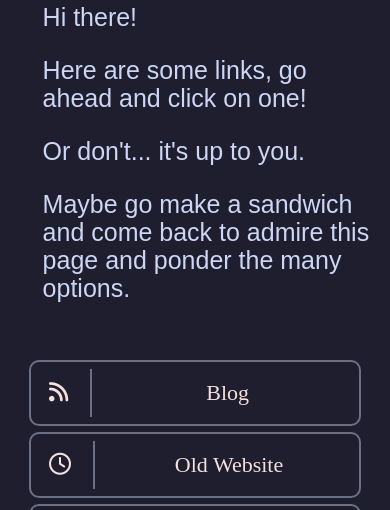
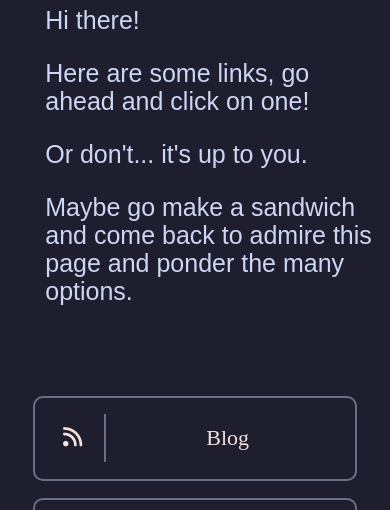
Before and after one commit to korbexmachina/Linkshrub, a plain HTML site: page index.html in a window 390 px wide. Shown: the part 421-931 px from the top of the page. Drawn offline with Linux system fonts and the light colour scheme.

Commit message:
fix mobile font size

```diff
--- a/style.css
+++ b/style.css
@@ -38,14 +38,14 @@ body {
   max-width: 400px;
 }
 
-@media only screen and (max-width: 800px) {
-  .link-list {
-    position: relative;
-  }
-  body {
-    font-size: 10pt;
-  };
-}
+/* @media only screen and (max-width: 800px) { */
+/*   .link-list { */
+/*     position: relative; */
+/*   } */
+/*   body { */
+/*     font-size: 10pt; */
+/*   }; */
+/* } */
 
 .styled-list > a {
   text-decoration: none;
@@ -134,6 +134,11 @@ body {
   }
   .styled-list {
     max-width: 85%;
+    max-height: 100px;
+    font-size: 25pt;
+  }
+  .link-list {
+    height: 200vh;
   }
   .about-container > p {
     font-size: 25px;
```
